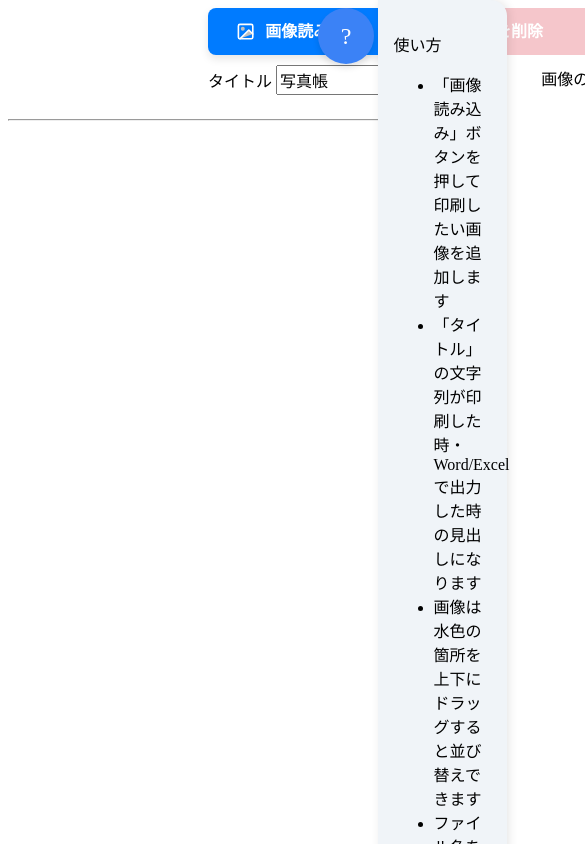
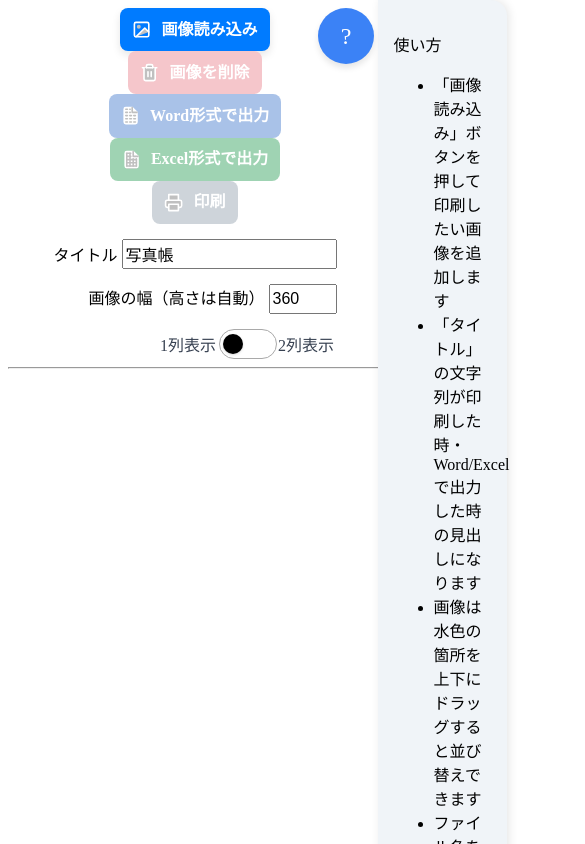
Before and after one commit to s-show/photo-book, a website built with Vite: page index.html in a window 390 px wide. Shown: the top 844 px of the page, 585 px wide, since content can reach past the window. Built offline with nearby package versions, Linux system fonts and the light colour scheme.

Commit message:
デザイン修正完了

```diff
--- a/index.html
+++ b/index.html
@@ -91,6 +91,8 @@
           </svg>
           <span>印刷</span>
         </a>
+      </div>
+      <div id="paramsDiv">
         <div class="inputDiv">
           <label class="headerText" id="headerTextLabel" for="headerText">タイトル</label>
           <input type="text" id="headerTextInput" value="写真帳">
--- a/src/_menu.scss
+++ b/src/_menu.scss
@@ -1,18 +1,41 @@
 #menuDiv {
-  margin-left: 200px;
-  margin-right: 200px;
-  width: 1000px;
   display: flex;
-  flex-wrap: wrap;
+  flex-wrap: nowrap;
   justify-content: space-around;
 
   >* {
-    flex: 1 1 130px;
+    flex: 1;
+  }
+
+  @media (max-width: 768px) {
+    flex-direction: column;
+    align-items: center;
+
+    >* {
+      flex: none;
+    }
+  }
+}
+
+#paramsDiv {
+  display: flex;
+  gap: 1rem;
+  flex-wrap: wrap;
+  align-items: end;
+
+  @media (max-width: 768px) {
+    flex-direction: column;
+    gap: 0;
   }
 }
 
 .inputDiv {
   margin-top: 10px;
+
+  @media (max-width: 768px) {
+    margin-top: 15px;
+    text-align: center;
+  }
 }
 
 /* トグルスイッチのコンテナ */
@@ -20,7 +43,6 @@
   display: flex;
   align-items: center;
   justify-content: center;
-  margin-bottom: 1rem;
 
   span {
     font-size: 0.875rem;
@@ -109,7 +131,7 @@
   /* アイコンとテキストをインラインで横並びにする */
   align-items: center;
   /* アイコンとテキストを垂直方向に中央揃え */
-  padding: 14px 28px;
+  padding: 12px 12px;
   color: #ffffff;
   text-decoration: none;
   /* リンクの下線を削除 */
@@ -279,6 +301,11 @@
 }
 
 #informationDiv {
+  display: flex;
+  justify-content: center;
+  align-items: center;
+  flex-direction: column;
+
   @media print {
     display: none;
   }
```
